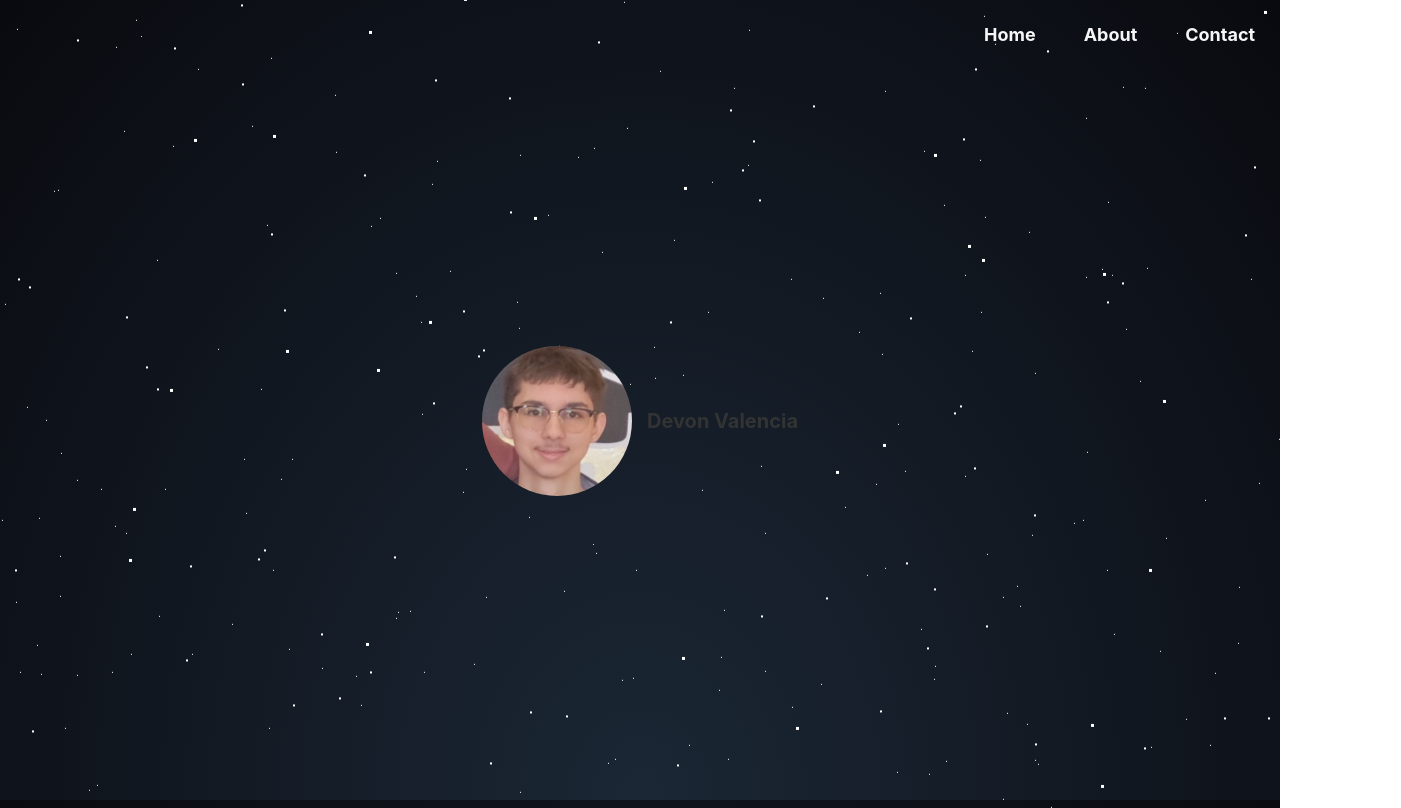
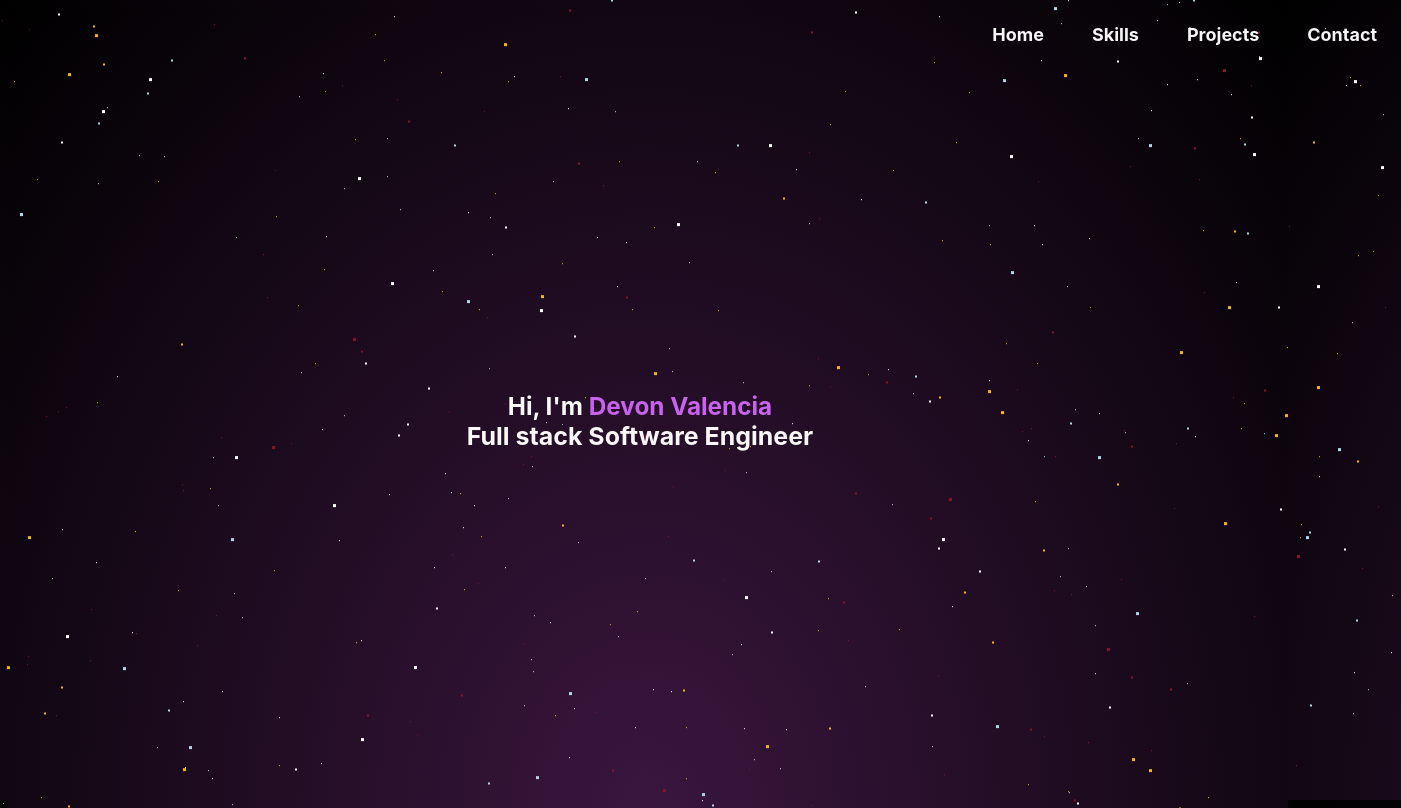
Before and after one commit to Devon-Valencia/Portfolio, a Next.js app: page / in a window 1280 px wide. Shown: the whole page, 1401 px wide, since content can reach past the window. Built offline with nearby package versions, Linux system fonts and the light colour scheme.

Commit message:
progress

```diff
--- a/src/app/globals.scss
+++ b/src/app/globals.scss
@@ -1,23 +1,32 @@
 @use "sass:math";
 @use "sass:string";
 
-html {
+body, html {
   height: 100%;
-  background: radial-gradient(ellipse at bottom, #1B2735 0%, #090A0F 100%);
+  width: 100%;
+  background: radial-gradient(ellipse at bottom, #3a163e 0%, #000000 100%);
   overflow: hidden;
+  scroll-behavior: smooth;
+}
+
+$star-colors: #fff, #f6b607, #add8e6, #881629;
+
+@function random-star-color() {
+  $index: math.random(length($star-colors)) - 1;
+  @return nth($star-colors, $index + 1);
 }
 
 @function multiple-box-shadow($n) {
-  $value: "#{math.random(2000)}px #{math.random(2000)}px #FFF";
+  $value: "#{math.random(3840)}px #{math.random(2160)}px #{random-star-color()}";
   @for $i from 2 through $n {
-    $value: "#{$value} , #{math.random(2000)}px #{math.random(2000)}px #FFF";
+    $value: "#{$value} , #{math.random(3840)}px #{math.random(2160)}px #{random-star-color()}";
   }
   @return string.unquote($value);
 }
 
-$shadows-small: multiple-box-shadow(700);
-$shadows-medium: multiple-box-shadow(200);
-$shadows-big: multiple-box-shadow(100);
+$shadows-small: multiple-box-shadow(2200);
+$shadows-medium: multiple-box-shadow(600);
+$shadows-big: multiple-box-shadow(500);
 
 #stars {
   position: fixed;
@@ -29,7 +38,7 @@ $shadows-big: multiple-box-shadow(100);
   pointer-events: none;
   z-index: 0;
   box-shadow: $shadows-small;
-  animation: animStar 50s linear infinite;
+  animation: animStar 20s linear infinite;
 
   &:after {
     content: " ";
@@ -52,7 +61,7 @@ $shadows-big: multiple-box-shadow(100);
   pointer-events: none;
   z-index: 0;
   box-shadow: $shadows-medium;
-  animation: animStar 100s linear infinite;
+  animation: animStar 30s linear infinite;
 
   &:after {
     content: " ";
@@ -75,7 +84,7 @@ $shadows-big: multiple-box-shadow(100);
   pointer-events: none;
   z-index: 0;
   box-shadow: $shadows-big;
-  animation: animStar 150s linear infinite;
+  animation: animStar 40s linear infinite;
 
   &:after {
     content: " ";
@@ -93,20 +102,29 @@ $shadows-big: multiple-box-shadow(100);
     transform: translateY(0);
   }
   to {
-    transform: translateY(-2000px);
+    transform: translateY(-2160px);
   }
 }
 
+.container {
+  position: absolute;
+  top: 50%;
+  left: 50%;
+  width: 95%;
+  max-width: 1800px;
+  height: 100%;
+  transform: translate(-50%, -50%);
+}
+
 .Header {
-  position: fixed;
+  position: absolute;
   top: 0;
   left: 0;
   width: 100%;
   z-index: 1000;
-  background-color: #05050500;
+  background-color: transparent;
   font-family: -apple-system, BlinkMacSystemFont, 'Segoe UI', Roboto, 'Helvetica Neue', Arial, 'Noto Sans', sans-serif;
   padding: 1.5rem 0;
-  text-align: center;
 }
 
 .Header nav a {
@@ -123,9 +141,11 @@ $shadows-big: multiple-box-shadow(100);
   bottom: -3px;
   height: 2px;
   width: 0;
-  background-color: rgb(22, 22, 22);
+  background-color: #e11be1;
   transition: width 0.3s ease;
   transform: translateX(-50%);
+  z-index: 10;
+  display: block;
 }
 
 .Header nav a:hover::after {
@@ -140,10 +160,9 @@ main {
 }
 
 .info {
-  color: var(--foreground);
-  position: relative;
+  position: absolute;
   display: flex;
-  left: 75%;
+  left: 77%;
   font-weight: 700;
   font-size: large;
 }
@@ -153,33 +172,45 @@ main {
   top: 50%;
   left: 50%;
   transform: translate(-50%, -50%);
+
   display: flex;
+  flex-direction: column;
+  justify-content: center;
   align-items: center;
+  text-align: center;
+
   padding: 10px 20px;
   background-color: transparent;
   gap: 15px;
-  z-index: 10; // on top of stars
-}
-
-.profile-pic {
-  position: relative;
-  width: 150px;
-  height: 150px;
-  border-radius: 50%;
-  object-fit: cover;
-  display: block;
-  margin: 2rem auto;
-  transition: transform 0.3s ease;
-  -webkit-user-drag: none;
-}
-
-.profile-pic:hover {
-  transform: scale(1.05);
-  cursor: pointer;
+  z-index: 10;
 }
 
 .aboutme-text {
-  color: #333;
-  font-size: 20px;
+  position: relative;
+  color: #fcf8f8;
+  font-size: clamp(16px, 1.9vw, 50px);
   font-family: -apple-system, BlinkMacSystemFont, 'Segoe UI', Roboto, 'Helvetica Neue', Arial, 'Noto Sans', sans-serif;
 }
+
+.highlight {
+  position: relative;
+  color: #c962ee;
+  font-size: clamp(16px, 1.9vw, 50px);
+  font-family: -apple-system, BlinkMacSystemFont, 'Segoe UI', Roboto, 'Helvetica Neue', Arial, 'Noto Sans', sans-serif;
+}
+
+
+.aboutme-text2 {
+  position: static;
+  display: block;
+  color: #fcf8f8;
+  font-size: clamp(16px, 1.9vw, 50px);
+  font-family: -apple-system, BlinkMacSystemFont, 'Segoe UI', Roboto, 'Helvetica Neue', Arial, 'Noto Sans', sans-serif;
+  animation: pulse 2s infinite ease-in-out;
+}
+
+@keyframes pulse {
+  0%   { transform: scale(1); }
+  50%  { transform: scale(1.05); }
+  100% { transform: scale(1); }
+}
--- a/src/app/page.tsx
+++ b/src/app/page.tsx
@@ -8,20 +8,20 @@ export default function Home() {
       <div id="stars3"></div>
 
       <main>
+        <div className='container'>
           <header className="Header">
             <nav className="info">
-            <a href="">Home</a> <a href="#about">About</a> <a href="#contact">Contact</a>
+              <a href="" className='home'>Home</a> <a href="#about">Skills</a> <a href ="#projects">Projects</a> <a href="#contact">Contact</a>
             </nav>
           </header>
 
           <h1 className="aboutmebox">
-          <img
-            className="profile-pic"
-            src="Devon Valencia.png"
-            alt="Profile Picture"
-          />
-          <span className="aboutme-text">Devon Valencia</span>
+            <span className="aboutme-text">Hi, I'm
+              <span className='highlight'> Devon Valencia</span>
+              <span className='aboutme-text2'>Full stack Software Engineer</span>
+            </span>
           </h1>
+        </div>
       </main>
     </>
   );
```
Lines whose indentation alone changed are shown as unchanged.
